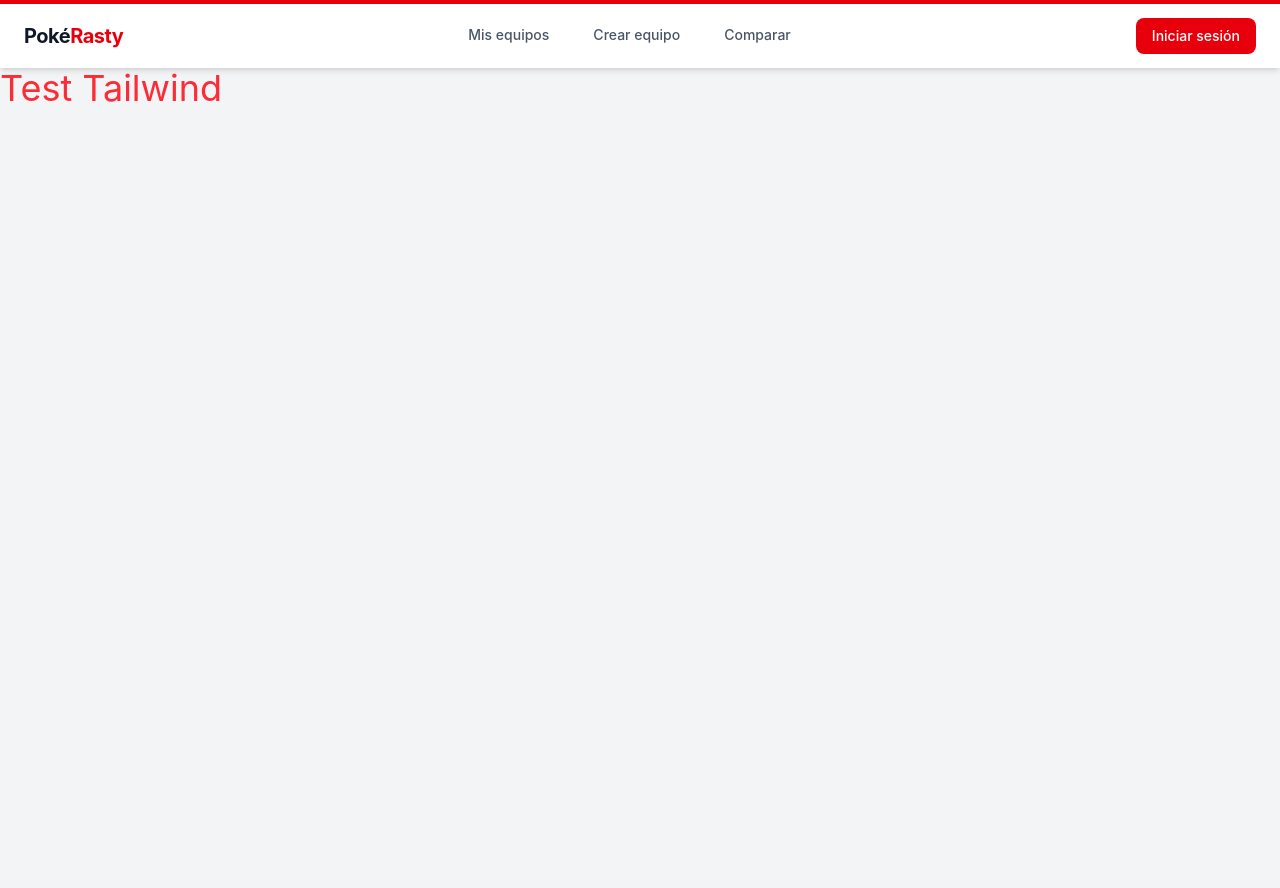
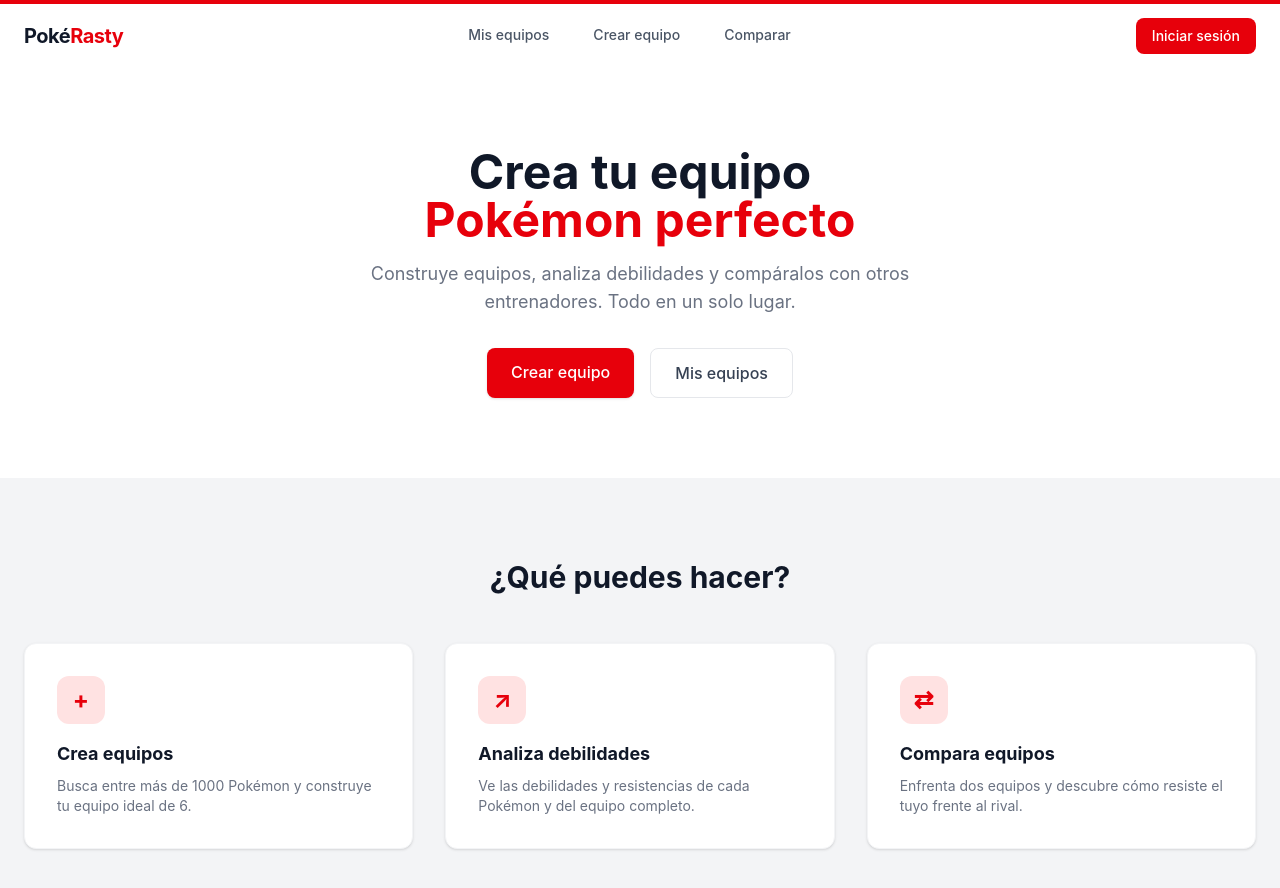
Before and after one commit to raulrasty/Pokerasty-, a Next.js app: page / in a window 1280 px wide. Shown: the top 888 px of the page. Before the commit the page ends 800 px from the top, so only its background shows below. Built offline with nearby package versions, Linux system fonts and the light colour scheme; no server answers.

Commit message:
pagina de incio

```diff
--- a/app/page.js
+++ b/app/page.js
@@ -1,5 +1,64 @@
+import Link from "next/link"
+
 export default function Home() {
   return (
-    <h1 className="text-red-500 text-4xl">Test Tailwind</h1>
+    <div>
+      {/* Hero */}
+      <div className="bg-white border-b border-gray-100">
+        <div className="max-w-7xl mx-auto px-6 py-20 flex flex-col items-center text-center">
+          <h1 className="text-5xl font-bold text-gray-900 mb-4">
+            Crea tu equipo<br />
+            <span className="text-red-600">Pokémon perfecto</span>
+          </h1>
+          <p className="text-gray-500 text-lg max-w-xl mb-8">
+            Construye equipos, analiza debilidades y compáralos con otros entrenadores. Todo en un solo lugar.
+          </p>
+          <div className="flex gap-4">
+            <Link
+              href="/builder"
+              className="bg-red-600 text-white px-6 py-3 rounded-lg font-medium hover:bg-red-700 transition-colors shadow-sm"
+            >
+              Crear equipo
+            </Link>
+            <Link
+              href="/dashboard"
+              className="border border-gray-200 text-gray-700 px-6 py-3 rounded-lg font-medium hover:border-red-300 hover:text-red-600 transition-colors"
+            >
+              Mis equipos
+            </Link>
+          </div>
+        </div>
+      </div>
+
+      {/* Features */}
+      <div className="max-w-7xl mx-auto px-6 py-20">
+        <h2 className="text-3xl font-bold text-gray-900 text-center mb-12">¿Qué puedes hacer?</h2>
+        <div className="grid grid-cols-1 md:grid-cols-3 gap-8">
+          <div className="bg-white rounded-xl border border-gray-100 shadow-sm p-8">
+            <div className="w-12 h-12 bg-red-100 rounded-xl flex items-center justify-center mb-4">
+              <span className="text-red-600 text-2xl font-bold">+</span>
+            </div>
+            <h3 className="text-lg font-bold text-gray-900 mb-2">Crea equipos</h3>
+            <p className="text-gray-500 text-sm">Busca entre más de 1000 Pokémon y construye tu equipo ideal de 6.</p>
+          </div>
+
+          <div className="bg-white rounded-xl border border-gray-100 shadow-sm p-8">
+            <div className="w-12 h-12 bg-red-100 rounded-xl flex items-center justify-center mb-4">
+              <span className="text-red-600 text-2xl font-bold">↗</span>
+            </div>
+            <h3 className="text-lg font-bold text-gray-900 mb-2">Analiza debilidades</h3>
+            <p className="text-gray-500 text-sm">Ve las debilidades y resistencias de cada Pokémon y del equipo completo.</p>
+          </div>
+
+          <div className="bg-white rounded-xl border border-gray-100 shadow-sm p-8">
+            <div className="w-12 h-12 bg-red-100 rounded-xl flex items-center justify-center mb-4">
+              <span className="text-red-600 text-2xl font-bold">⇄</span>
+            </div>
+            <h3 className="text-lg font-bold text-gray-900 mb-2">Compara equipos</h3>
+            <p className="text-gray-500 text-sm">Enfrenta dos equipos y descubre cómo resiste el tuyo frente al rival.</p>
+          </div>
+        </div>
+      </div>
+    </div>
   )
 }
```
